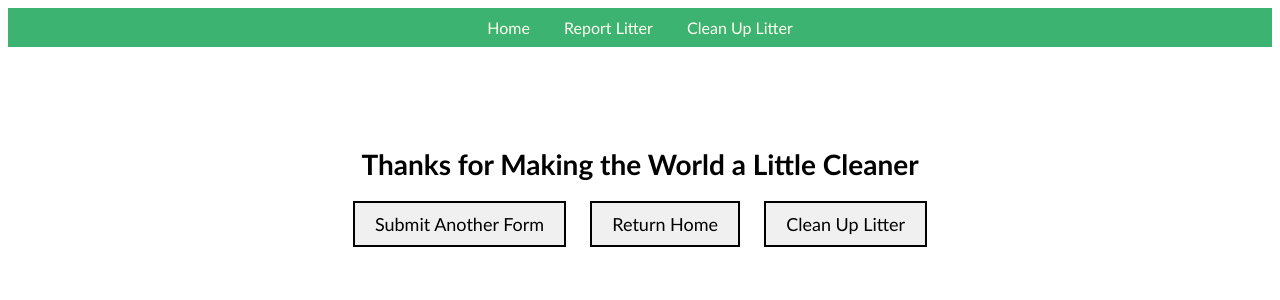
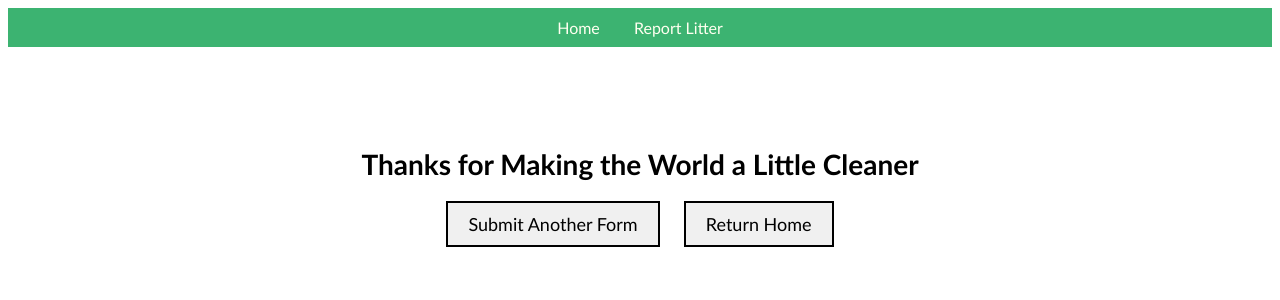
Before and after one commit to ChristopherSiems/CrowdCleanup, a Django app: page /after_submit/ in a window 1280 px wide. Shown: the top 300 px of the page. Run offline with Django 5.2, Linux system fonts and the light colour scheme.

Commit message:
newaftersubmit

```diff
--- a/CrowdCleanup/templates/afterSubmit.html
+++ b/CrowdCleanup/templates/afterSubmit.html
@@ -44,6 +44,7 @@
     .button:hover {
       background-color: #e0e0e0;
     }
+
     /* Style the navbar */
     nav {
       background-color: mediumseagreen;
@@ -59,7 +60,8 @@
     }
 
     nav ul li {
-            display: inline; /* Display list items horizontally */
+      display: inline;
+      /* Display list items horizontally */
     }
 
     nav ul li a {
@@ -80,14 +82,12 @@
     <ul>
       <li><a href="{% url 'home' %}">Home</a></li>
       <li><a href="{% url 'report_litter' %}">Report Litter</a></li>
-            <li><a href="{% url 'clean_litter' %}">Clean Up Litter</a></li>
     </ul>
   </nav>
   <div class="container">
     <h1>Thanks for Making the World a Little Cleaner</h1>
     <a href="{% url 'report_litter' %}" class="button">Submit Another Form</a>
     <a href="{% url 'home' %}" class="button">Return Home</a>
-        <a href="{% url 'clean_litter' %}" class="button">Clean Up Litter</a>
   </div>
 </body>
 
--- a/CrowdCleanup/templates/pin_view.html
+++ b/CrowdCleanup/templates/pin_view.html
@@ -131,7 +131,6 @@
     <ul>
         <li><a href="{% url 'home' %}">Home</a></li>
         <li><a href="{% url 'report_litter' %}">Report Litter</a></li>
-        <li><a href="{% url 'clean_litter' %}">Clean Up Litter</a></li>
     </ul>
   </nav>
   <div class="split-container">
```
Also changed, not shown: CrowdCleanup/templates/report_litter.html (+9 -5 lines). Lines whose indentation alone changed are shown as unchanged.
